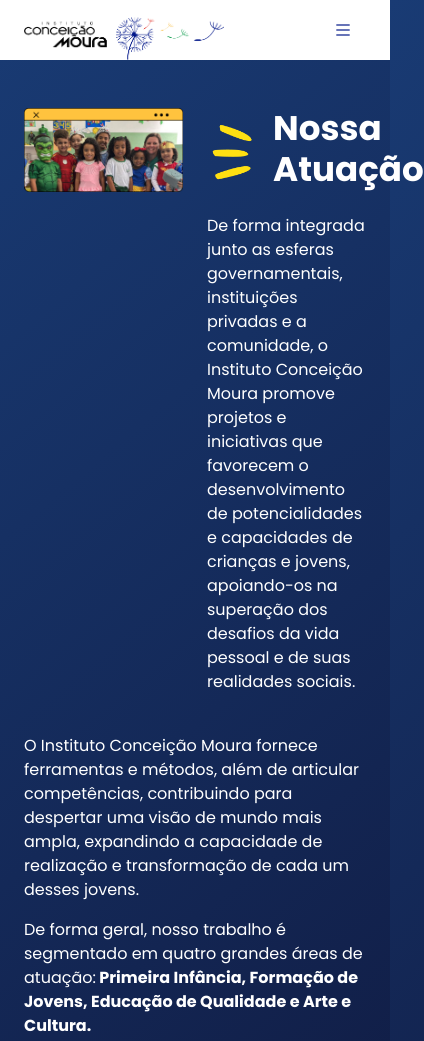
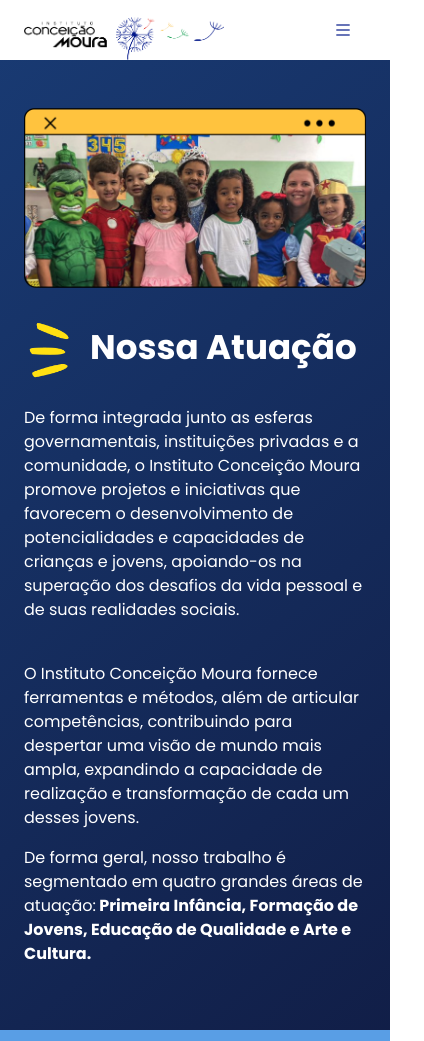
Before and after one commit to leozzine/icm.github.io, a plain HTML site: page atuacao.html in a window 390 px wide. Shown: the top 1041 px of the page, 424 px wide, since content can reach past the window. Drawn offline with nearby package versions, Linux system fonts and the light colour scheme.

Commit message:
fix mobile

```diff
--- a/atuacao.html
+++ b/atuacao.html
@@ -100,11 +100,11 @@
     <!-- CONTENT -->
     <section>
         <div class="container-xl">
-            <div class="row flex-row row-gap-4 py-5">
-                <div class="col-6">
+            <div class="row flex-column flex-xl-row row-gap-4 py-5">
+                <div class="col-12 col-md-8 col-xl-6">
                     <img src="/imgs/janela-atuacao.png" alt="janela nossa historia" class="img-fluid" style="object-fit: contain;" />
                 </div>
-                <div class="col-6 d-flex flex-column gap-4">
+                <div class="col-12 col-xl-6 d-flex flex-column gap-4">
                     <div class="d-flex flex-row align-items-center col-12 gap-3">
                         <img src="/imgs/shape-header.png" alt="icone de cabecalho" loading="lazy"
                             class="icm-shape-h1 flex-grow-0">
```
Also changed, not shown: 1 other file.
